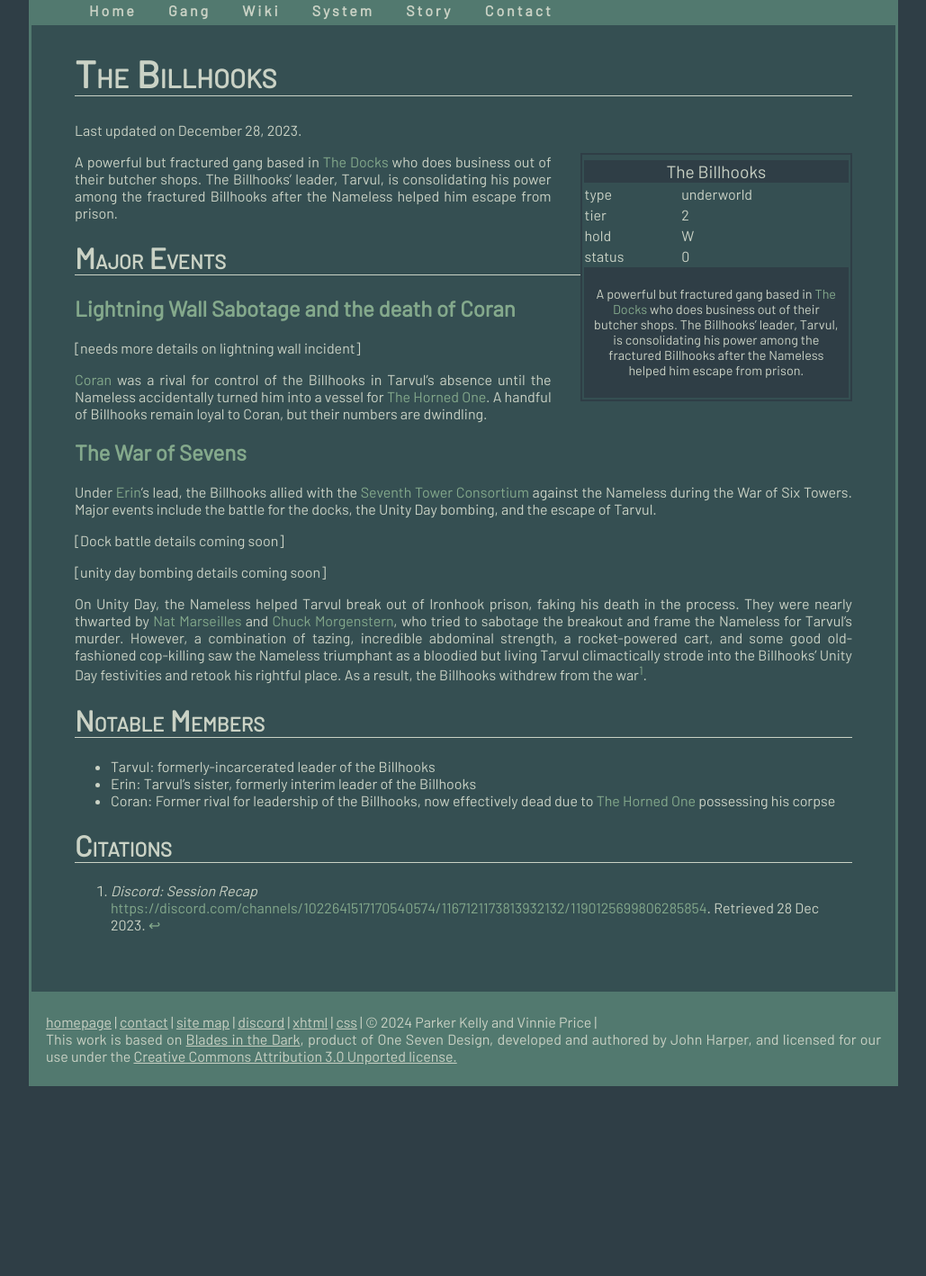
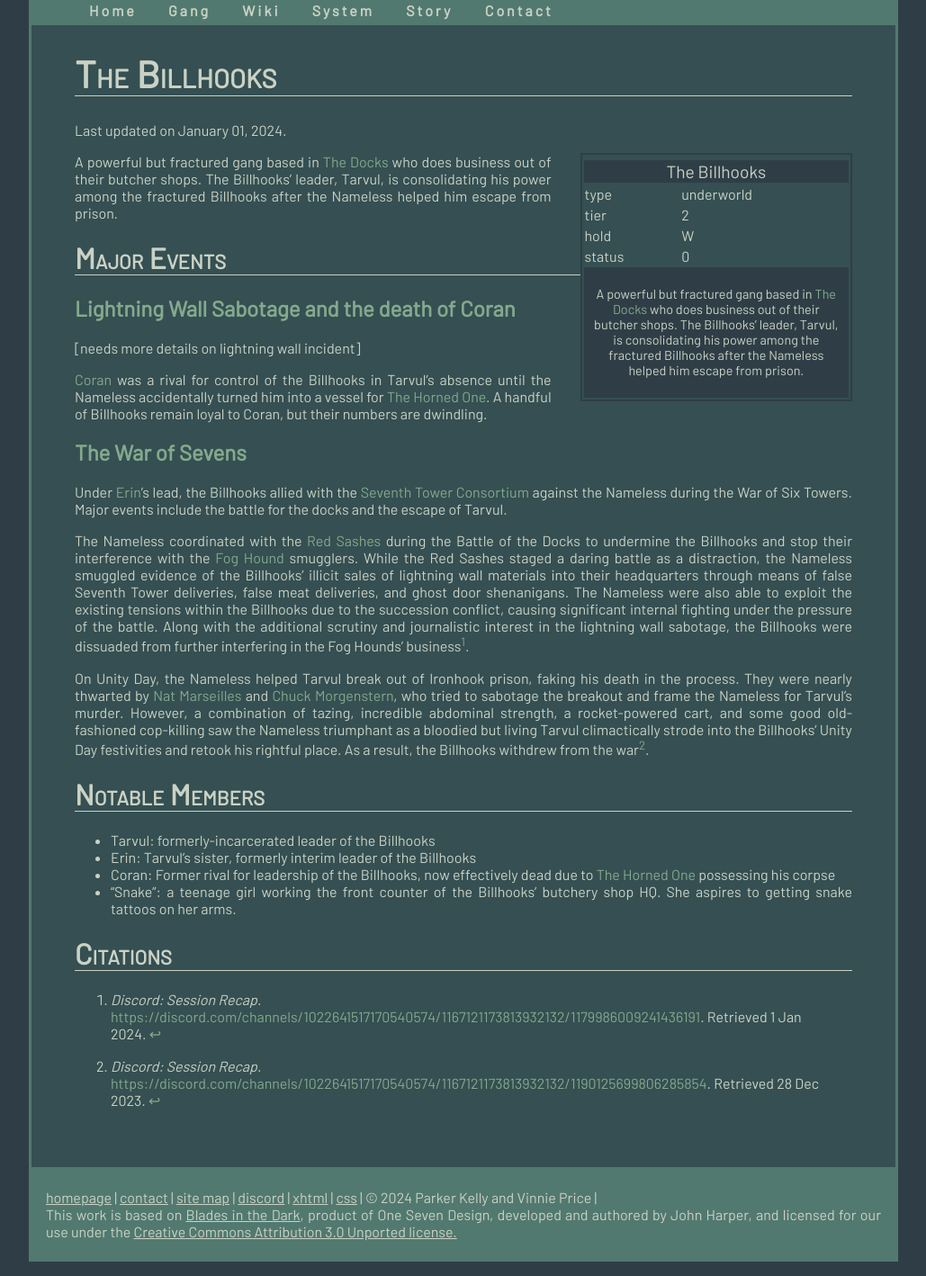
Before and after one commit to BitD-Philly/bitd-philly.github.io, a Jekyll site: the page built from all_collections/_factions/the_billhooks.md, in a window 1280 px wide, cut to the strip 104-1522 px from the top of the page. Shown: the whole strip at 90% size, without its empty margins (125-1154 px from the left). Built offline with Jekyll 4.4.1, drawn with Linux system fonts in a browser that asks for light colours; before the commit the page ends 1327 px from its top, so only the background shows below that.

Commit message:
Add dock battles details to Billhooks page

```diff
--- a/all_collections/_factions/the_billhooks.md
+++ b/all_collections/_factions/the_billhooks.md
@@ -4,7 +4,7 @@
 full-name: The Billhooks
 w-id: the-billhooks
 faction-type: underworld
-last_updated: Dec 28, 2023
+last_updated: January 1, 2024
 
 #optional
 leader: Tarvul
@@ -22,11 +22,9 @@ A powerful but fractured gang based in [The Docks](locations#the-docks) who does
 
 ## The War of Sevens
 
-Under [Erin](npcs#erin)'s lead, the Billhooks allied with the [Seventh Tower Consortium](factions#seventh-tower-consortium) against the Nameless during the War of Six Towers. Major events include the battle for the docks, the Unity Day bombing, and the escape of Tarvul.
+Under [Erin](npcs#erin)'s lead, the Billhooks allied with the [Seventh Tower Consortium](factions#seventh-tower-consortium) against the Nameless during the War of Six Towers. Major events include the battle for the docks and the escape of Tarvul.
 
-[Dock battle details coming soon]
-
-[unity day bombing details coming soon]
+The Nameless coordinated with the [Red Sashes](factions#the-red-sashes) during the Battle of the Docks to undermine the Billhooks and stop their interference with the [Fog Hound](factions#the-fog-hounds) smugglers. While the Red Sashes staged a daring battle as a distraction, the Nameless smuggled evidence of the Billhooks' illicit sales of lightning wall materials into their headquarters through means of false Seventh Tower deliveries, false meat deliveries, and ghost door shenanigans. The Nameless were also able to exploit the existing tensions within the Billhooks due to the succession conflict, causing significant internal fighting under the pressure of the battle. Along with the additional scrutiny and journalistic interest in the lightning wall sabotage, the Billhooks were dissuaded from further interfering in the Fog Hounds' business[^dock-battle].
 
 On Unity Day, the Nameless helped Tarvul break out of Ironhook prison, faking his death in the process. They were nearly thwarted by [Nat Marseilles](npcs#nat-marseilles) and [Chuck Morgenstern](npcs#chuck-morgenstern), who tried to sabotage the breakout and frame the Nameless for Tarvul's murder. However, a combination of tazing, incredible abdominal strength, a rocket-powered cart, and some good old-fashioned cop-killing saw the Nameless triumphant as a bloodied but living Tarvul climactically strode into the Billhooks' Unity Day festivities and retook his rightful place. As a result, the Billhooks withdrew from the war[^tarvul-escape].
 
@@ -35,7 +33,8 @@ On Unity Day, the Nameless helped Tarvul break out of Ironhook prison, faking hi
 * Tarvul: formerly-incarcerated leader of the Billhooks
 * Erin: Tarvul's sister, formerly interim leader of the Billhooks
 * Coran: Former rival for leadership of the Billhooks, now effectively dead due to [The Horned One](npcs#the-horned-one) possessing his corpse
+* "Snake": a teenage girl working the front counter of the Billhooks' butchery shop HQ. She aspires to getting snake tattoos on her arms.
 
 # Citations
-
-[^tarvul-escape]: *Discord: Session Recap* <https://discord.com/channels/1022641517170540574/1167121173813932132/1190125699806285854>. Retrieved 28 Dec 2023.
+[^dock-battle]: *Discord: Session Recap*. <https://discord.com/channels/1022641517170540574/1167121173813932132/1179986009241436191>. Retrieved 1 Jan 2024.
+[^tarvul-escape]: *Discord: Session Recap*. <https://discord.com/channels/1022641517170540574/1167121173813932132/1190125699806285854>. Retrieved 28 Dec 2023.
```
Also changed, not shown: all_collections/_contribute/index.md (+2 -1 lines).
